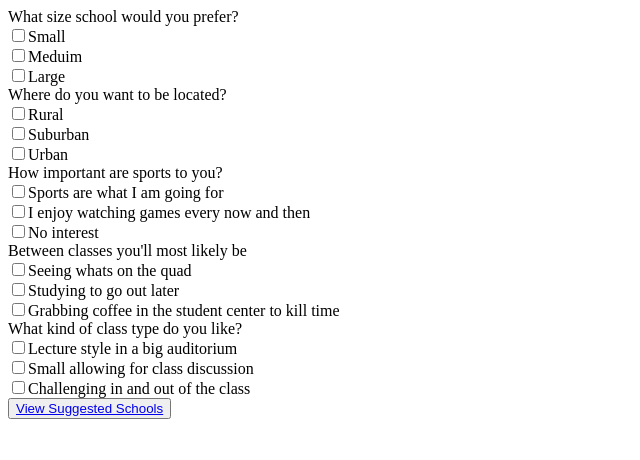
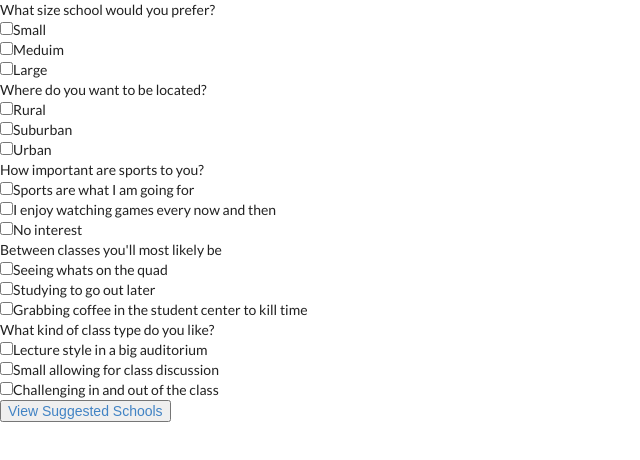
Before and after one commit to coltonberger/college-app-frontend, a React (Create React App) app: page / in a window 1280 px wide. Shown: the top 460 px of the page, without its empty margins (0-640 px from the left). Built offline with nearby package versions, Linux system fonts and the light colour scheme.

Commit message:
added semantic ui

```diff
--- a/public/index.html
+++ b/public/index.html
@@ -10,6 +10,10 @@
       homescreen on Android. See https://developers.google.com/web/fundamentals/web-app-manifest/
     -->
     <link rel="manifest" href="%PUBLIC_URL%/manifest.json">
+    <link
+      rel="stylesheet"
+      href="//cdn.jsdelivr.net/npm/semantic-ui@2.4.1/dist/semantic.min.css"
+    />
     <!--
       Notice the use of %PUBLIC_URL% in the tags above.
       It will be replaced with the URL of the `public` folder during the build.
--- a/src/components/Question.jsx
+++ b/src/components/Question.jsx
@@ -22,7 +22,7 @@ class Question extends Component {
     return (
       <div className="question form">
         <label for="question">{this.props.question.question}</label>
-        <div className="ui radio checkbox">
+        <div className="ui radio">
           <label>
             {this.props.question.anwsers && this.props.question.anwsers.length ? this.props.question.anwsers
              .map( (answer,index) =>
```
